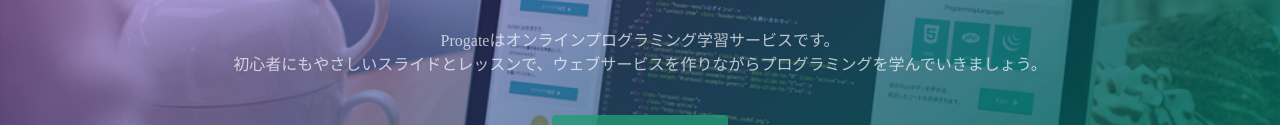
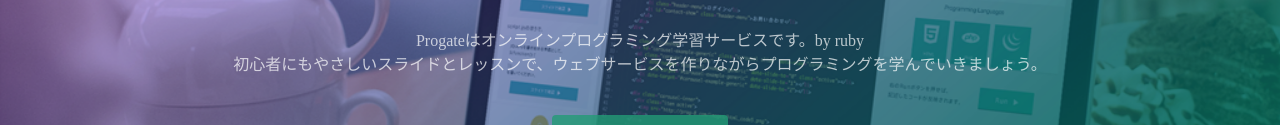
Before and after one commit to ruby0619/github.io, a plain HTML site: page index.html in a window 1280 px wide. Shown: the part 317-442 px from the top of the page. Drawn offline with Linux system fonts and the light colour scheme.

Commit message:
Update index.html

```diff
--- a/index.html
+++ b/index.html
@@ -24,7 +24,7 @@
   <div class="top-wrapper">
     <div class="container">
       <h1>LEARN TO CODE.<br>LEARN TO BE CREATIVE.</h1>
-      <p>Progateはオンラインプログラミング学習サービスです。<br>初心者にもやさしいスライドとレッスンで、ウェブサービスを作りながらプログラミングを学んでいきましょう。</p>
+      <p>Progateはオンラインプログラミング学習サービスです。by ruby<br>初心者にもやさしいスライドとレッスンで、ウェブサービスを作りながらプログラミングを学んでいきましょう。</p>
       <div class="btn-wrapper">
         <a href="#" class="btn signup">新規登録はこちら</a>
         <p>or</p>
```
